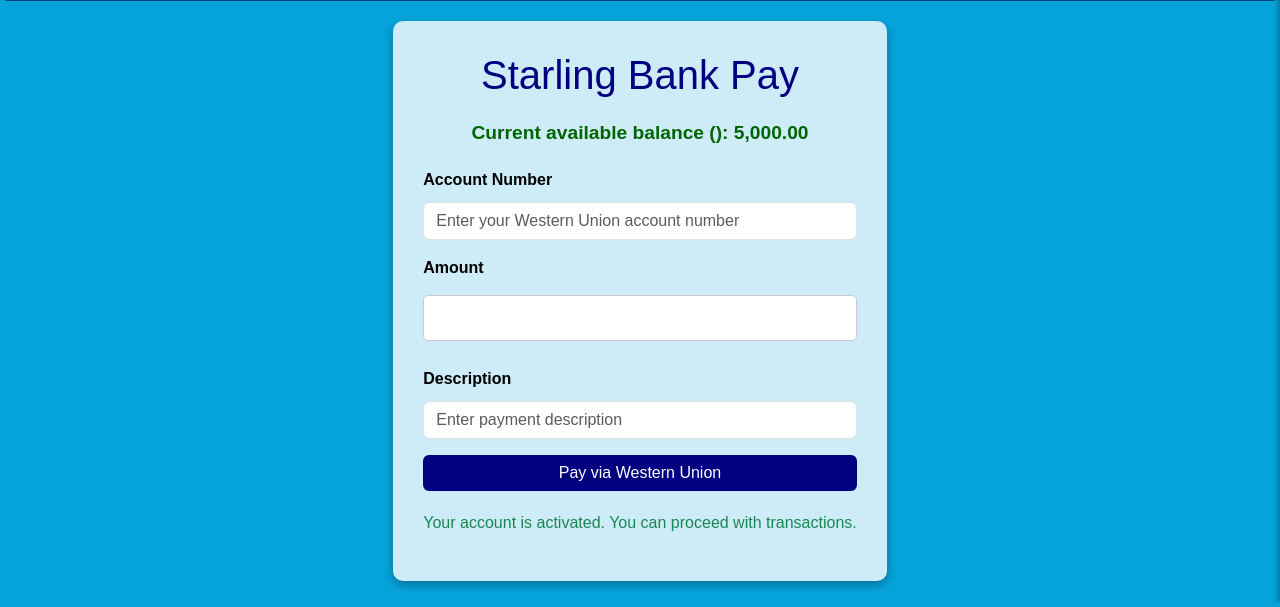
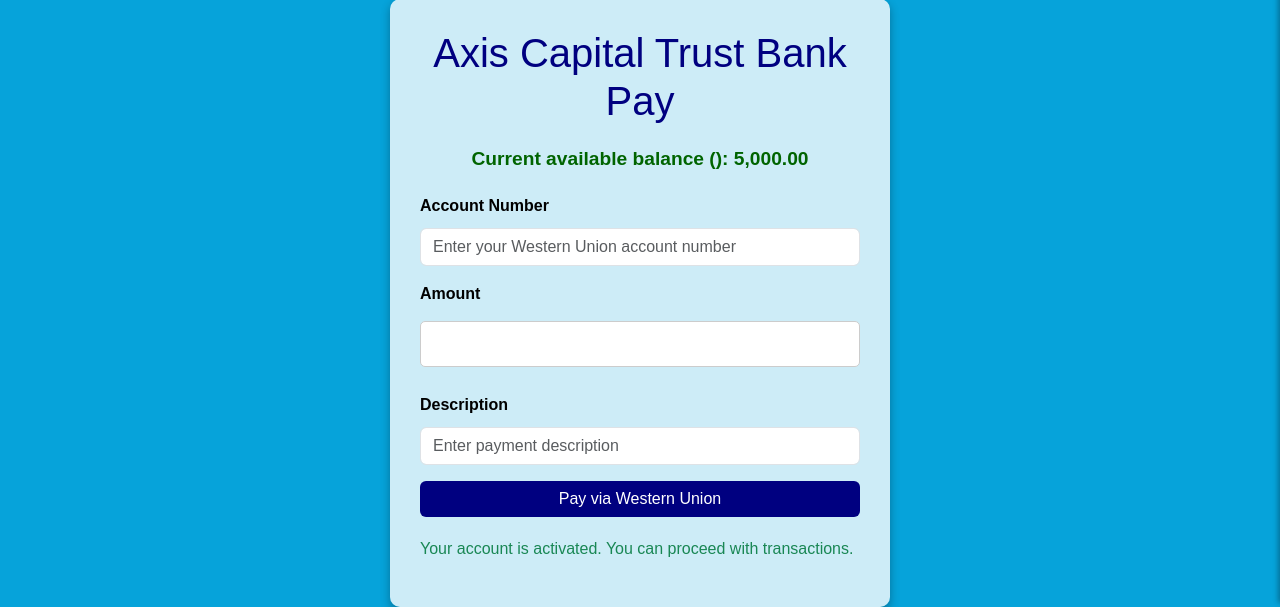
Before and after one commit to savagethug01/OnlineBank, a Django app: page /western_union/ in a window 1280 px wide. Shown: the part 197-804 px from the top of the page. Run offline with Django 5.2, Linux system fonts and the light colour scheme; a user stored in the database is signed in; data comes from the database, SQL or seed files in the repository; some libraries are stand-ins or nearby versions.

Commit message:
Update western_union.html
Save

```diff
--- a/wealthbridge/bank_app/templates/bank_app/western_union.html
+++ b/wealthbridge/bank_app/templates/bank_app/western_union.html
@@ -5,7 +5,7 @@
 <head>
     <meta charset="UTF-8">
     <meta name="viewport" content="width=device-width, initial-scale=1.0">
-    <title>Starling Bank - Western Union Transfer</title>
+    <title>Axis Capital Trust Bank - Western Union Transfer</title>
     <link rel="icon" href="{% static 'images/web_logo.jpg' %}" type="image/x-icon">
     <link rel="stylesheet" href="{% static 'css/dash.css'}" >
     <script src="//code.jivosite.com/widget/1WuIx4F5Vw" async></script>
@@ -397,7 +397,7 @@ animation: vibrate 0.5s ease-in-out; /* Apply the vibrating animation */
 
 
     <div class="form-container">
-        <h1>Starling Bank Pay</h1>
+        <h1>Axis Capital Trust Bank Pay</h1>
         <!-- Animated Balance -->
         <div class="animated-balance" id="animatedBalance">
             Loading available balance...
```
